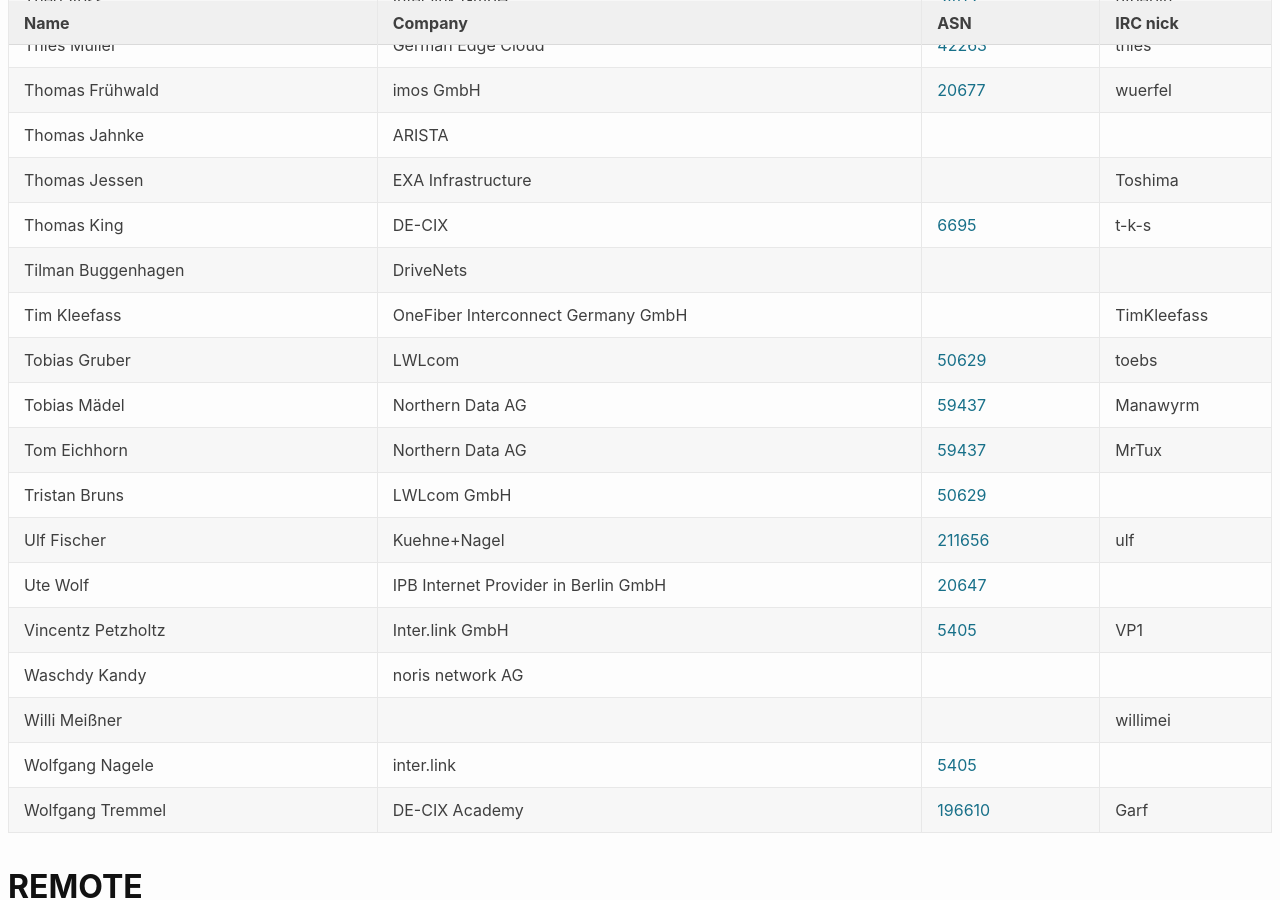
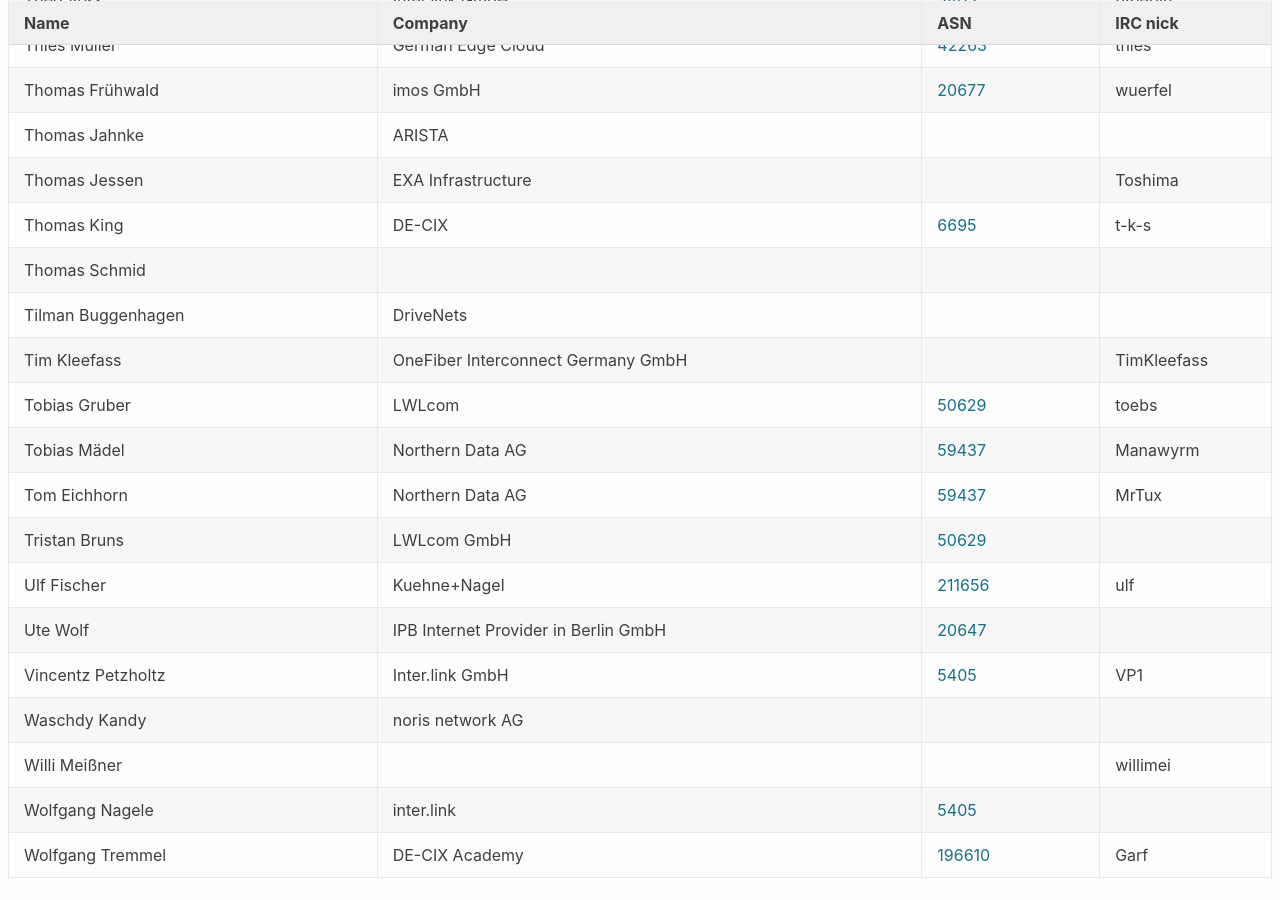
Before and after one commit to denog/pretix-attendeelist, a Jekyll site: the page built from denog14/index.md, in a window 1280 px wide and 900 px high, scrolled down 5554 px. Built offline with Jekyll 4.4.1, drawn with Linux system fonts in a browser that asks for light colours.

Commit message:
Latest data: Thu Oct  6 09:12:13 UTC 2022

```diff
--- a/_data/attendees_denog14_onsite.json
+++ b/_data/attendees_denog14_onsite.json
@@ -750,6 +750,12 @@
     "asn": "6695"
   },
   {
+    "name": "Thomas Schmid",
+    "company": null,
+    "irc": null,
+    "asn": null
+  },
+  {
     "name": "Tilman Buggenhagen",
     "company": "DriveNets",
     "irc": null,
```
